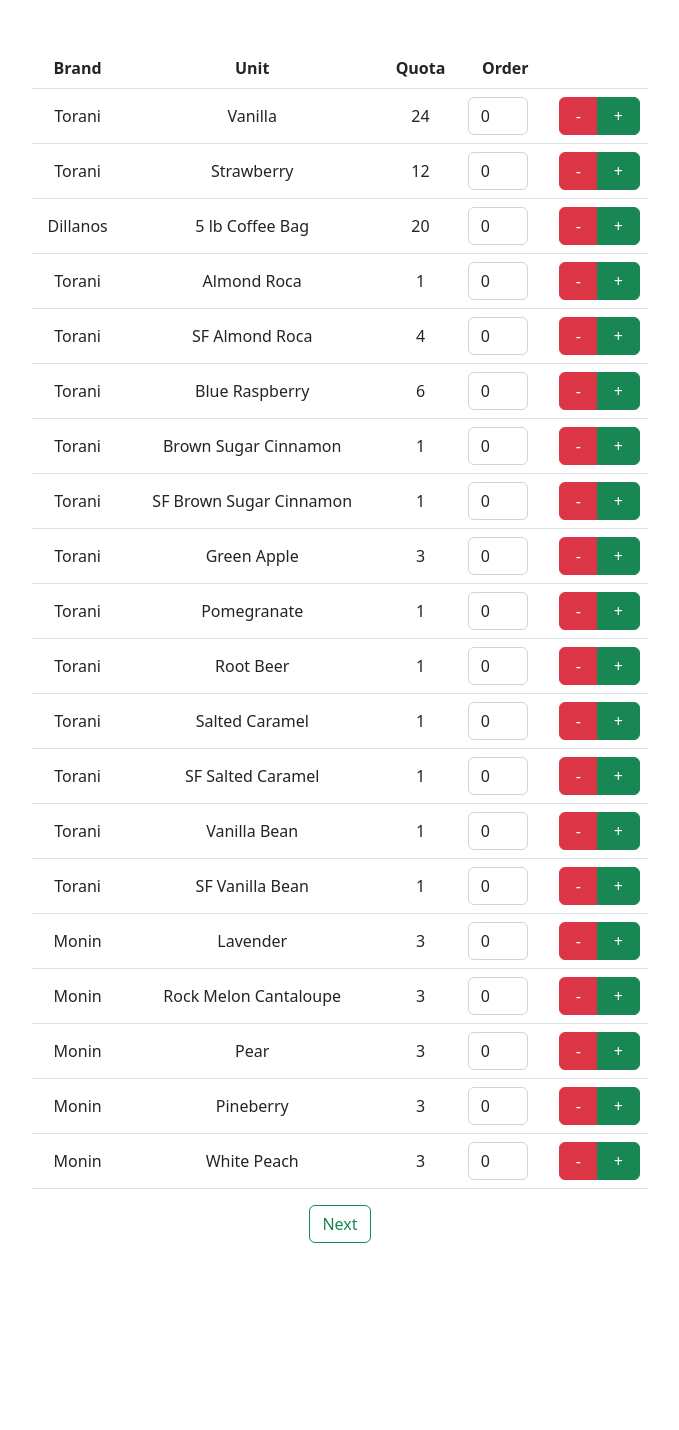
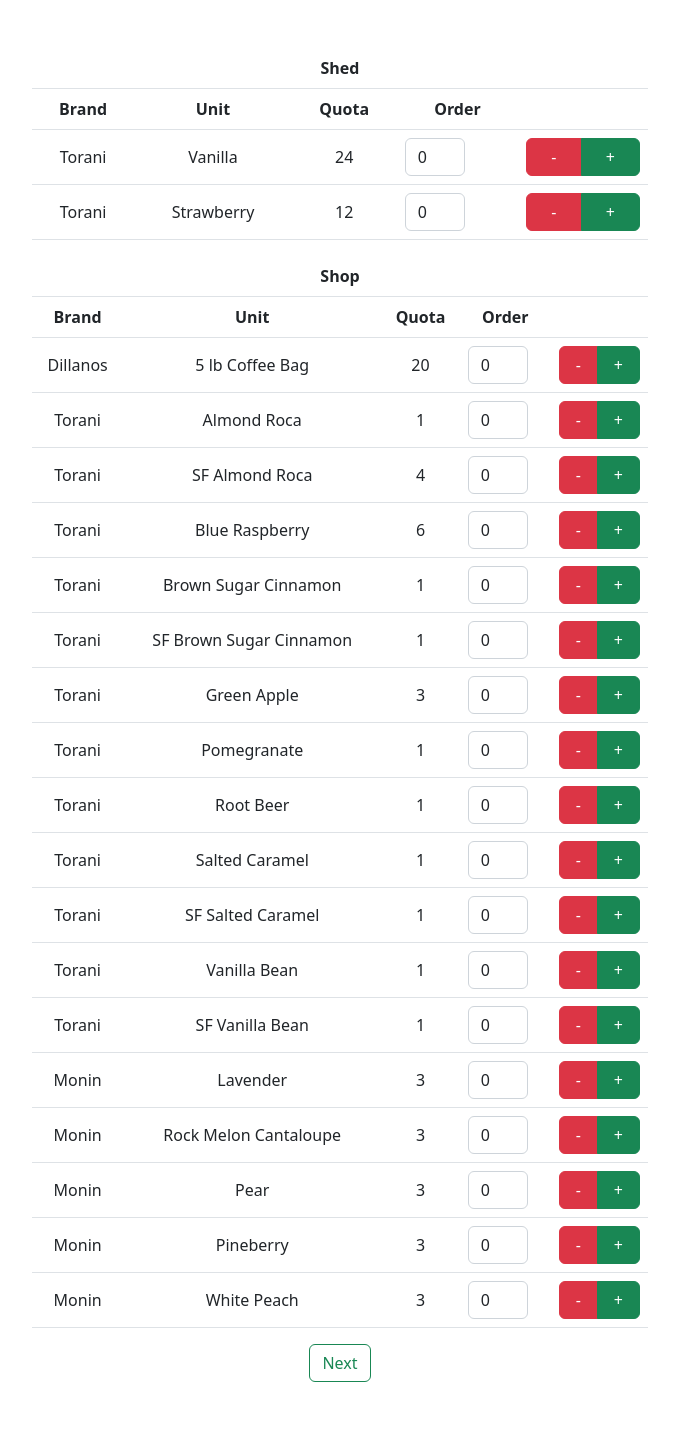
Before and after one commit to seandavidreed/inventory_manager, a Django app: page /inventory/shed/ in a window 1280 px wide. Shown: the part 56-1486 px from the top of the page, without its empty margins (300-979 px from the left). Before the commit the page ends 1299 px from the top, so only its background shows below. Run offline with Django 4.2, Linux system fonts and the light colour scheme; a user stored in the database is signed in; data comes from the database, SQL or seed files in the repository; both versions use the stored data as it was after the commit.

Commit message:
Modify take inventory template and view - shed and shop items are now displayed in separate tables on the same page

```diff
--- a/mysite/inventory/views.py
+++ b/mysite/inventory/views.py
@@ -14,7 +14,8 @@
 def take_inventory(request):
 
     # Get all items from database
-    item_list = Item.objects.all()
+    item_list_shed = Item.objects.filter(storage='A')
+    item_list_shop = Item.objects.filter(storage='B')
 
     if request.method == "POST":
         # Prepare to store orders temporarily in session, until validated and transferred to database
@@ -23,7 +24,19 @@
         order_is_valid = False
 
         # Get values from template form one at a time
-        for item in item_list:
+        for item in item_list_shed:
+            item_value = request.POST[str(item.id)]
+
+            # If at least one item has a non-zero value, the order is valid
+            if item_value != '0':
+                order_is_valid = True
+                request.session['suppliers'][item.supplier.name] = item.supplier.name
+
+            # Append order data to session
+            request.session['orders'].append((item.id, item_value))
+
+        # Get values from template form one at a time
+        for item in item_list_shop:
             item_value = request.POST[str(item.id)]
 
             # If at least one item has a non-zero value, the order is valid
@@ -42,7 +55,7 @@
 
         # Go to final ordering stage to send emails
         return HttpResponseRedirect(reverse('inventory:finalize'))
-    return render(request, 'inventory/take-inventory.html', {'item_list': item_list})
+    return render(request, 'inventory/take-inventory.html', {'item_list_shed': item_list_shed, 'item_list_shop': item_list_shop})
 
 
 @login_required
--- a/mysite/templates/inventory/take-inventory.html
+++ b/mysite/templates/inventory/take-inventory.html
@@ -7,8 +7,13 @@
 {% block main %}
     <div class="row justify-content-center py-5">
         <div class="col-lg-6">
+            <form action="" method="post">
+            {% csrf_token %}
             <table class="table">
                 <thead>
+                    <tr>
+                        <th colspan="5"><strong>Shed</strong></th>
+                    </tr>
                     <tr>
                         <th>Brand</th>
                         <th>Unit</th>
@@ -17,9 +22,7 @@
                         <th></th>
                     </tr>
                 </thead>
-                <form action="" method="post">
-                {% csrf_token %}
-                {% for item in item_list %}
+                {% for item in item_list_shed %}
                     <tr>
                         <td class="align-middle">{{ item.brand }}</td>
                         <td class="align-middle">{{ item.unit }}</td>
@@ -35,9 +38,40 @@
                         </td>
                     </tr>
                 {% endfor %}
+            </table>
+            <table class="table">
+                <thead>
+                    <tr>
+                        <th colspan="5"><strong>Shop</strong></th>
+                    </tr>
+                    <tr>
+                        <th>Brand</th>
+                        <th>Unit</th>
+                        <th>Quota</th>
+                        <th>Order</th>
+                        <th></th>
+                    </tr>
+                </thead>
+
+            {% for item in item_list_shop %}
+                <tr>
+                    <td class="align-middle">{{ item.brand }}</td>
+                    <td class="align-middle">{{ item.unit }}</td>
+                    <td class="align-middle">{{ item.quota }}</td>
+                    <td class="align-middle">
+                        <input id="{{ item.id }}" type="text" style="max-width: 60px;" name="{{ item.id }}" class="form-control" value="0" aria-label="Number of items to order">
+                    </td>
+                    <td class="align-middle">
+                        <div class="btn-group d-flex flex-nowrap" role="group" aria-label="Small button group">
+                            <button class="btn btn-danger" type="button" onclick="increment('{{ item.id }}', 'd')">-</button>
+                            <button class="btn btn-success" type="button" onclick="increment('{{ item.id }}', 'i')">+</button>
+                        </div>
+                    </td>
+                </tr>
+            {% endfor %}
 
             </table>
-            {% if item_list %}
+            {% if item_list_shed or item_list_shop %}
                 <button type="submit" class="btn btn-outline-success">Next</button>
             {% else %}
                 <p>Please add inventory items via the Admin page.</p>
```
Also changed, not shown: mysite/db.sqlite3.
